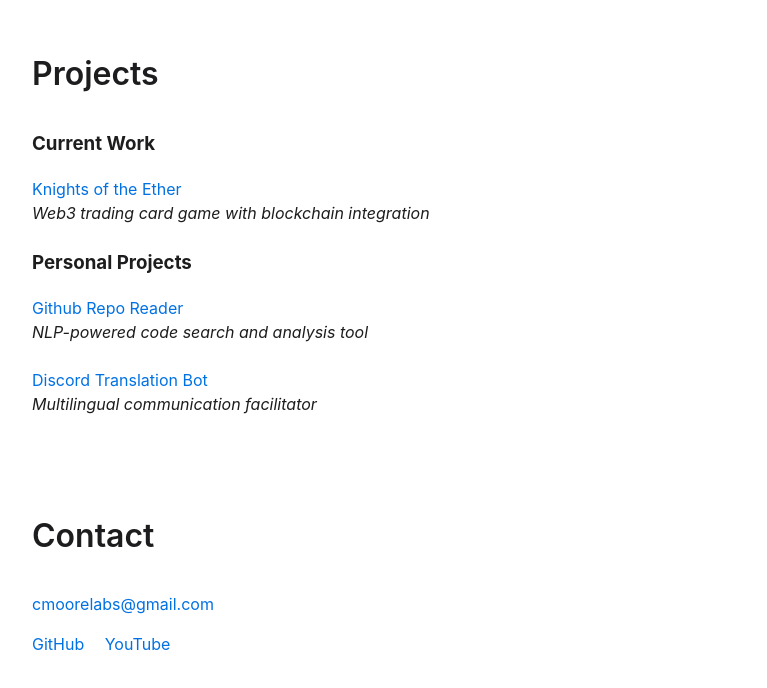
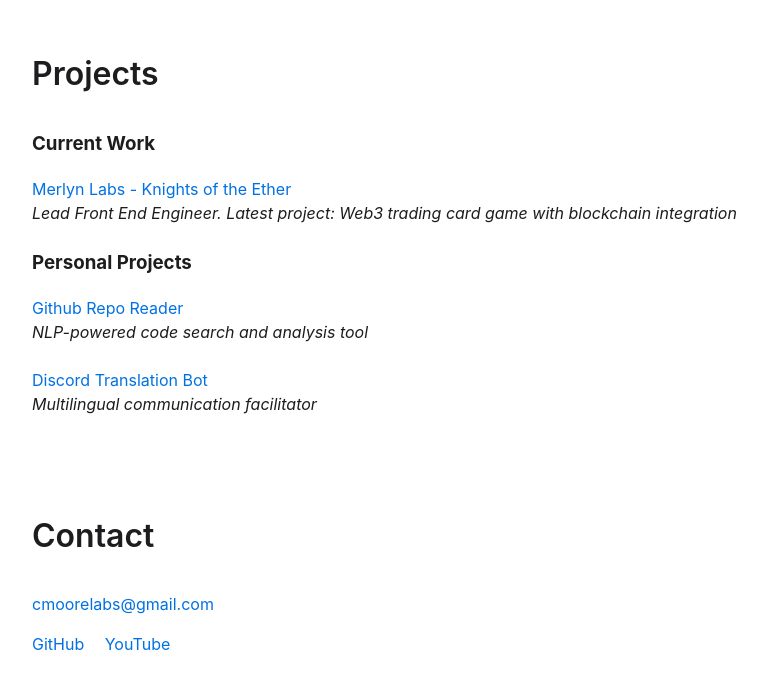
Before and after one commit to cmooredev/cmoorelabs-website, a Svelte app in the folder frontend/: page / in a window 1280 px wide. Shown: the part 812-1500 px from the top of the page, without its empty margins (208-975 px from the left). Built offline with nearby package versions, Linux system fonts and the light colour scheme.

Commit message:
update projects

```diff
--- a/frontend/src/App.svelte
+++ b/frontend/src/App.svelte
@@ -1,9 +1,10 @@
 <script>
   let projects = [
     {
-      title: "Knights of the Ether",
+      title: "Merlyn Labs - Knights of the Ether",
       url: "https://mint.knightsoftheether.com",
-      description: "Web3 trading card game with blockchain integration",
+      description:
+        "Lead Front End Engineer. Latest project: Web3 trading card game with blockchain integration", // Updated description
       tag: "current",
     },
     {
```
